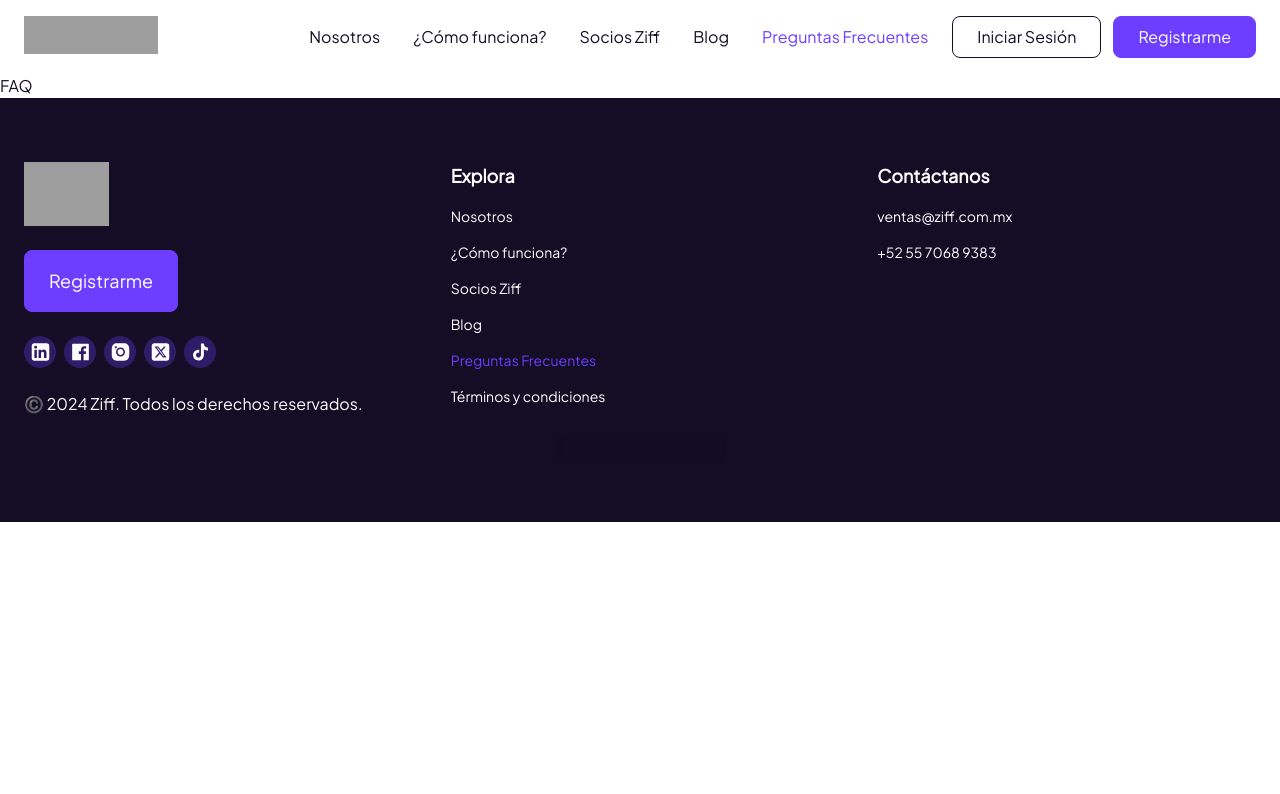
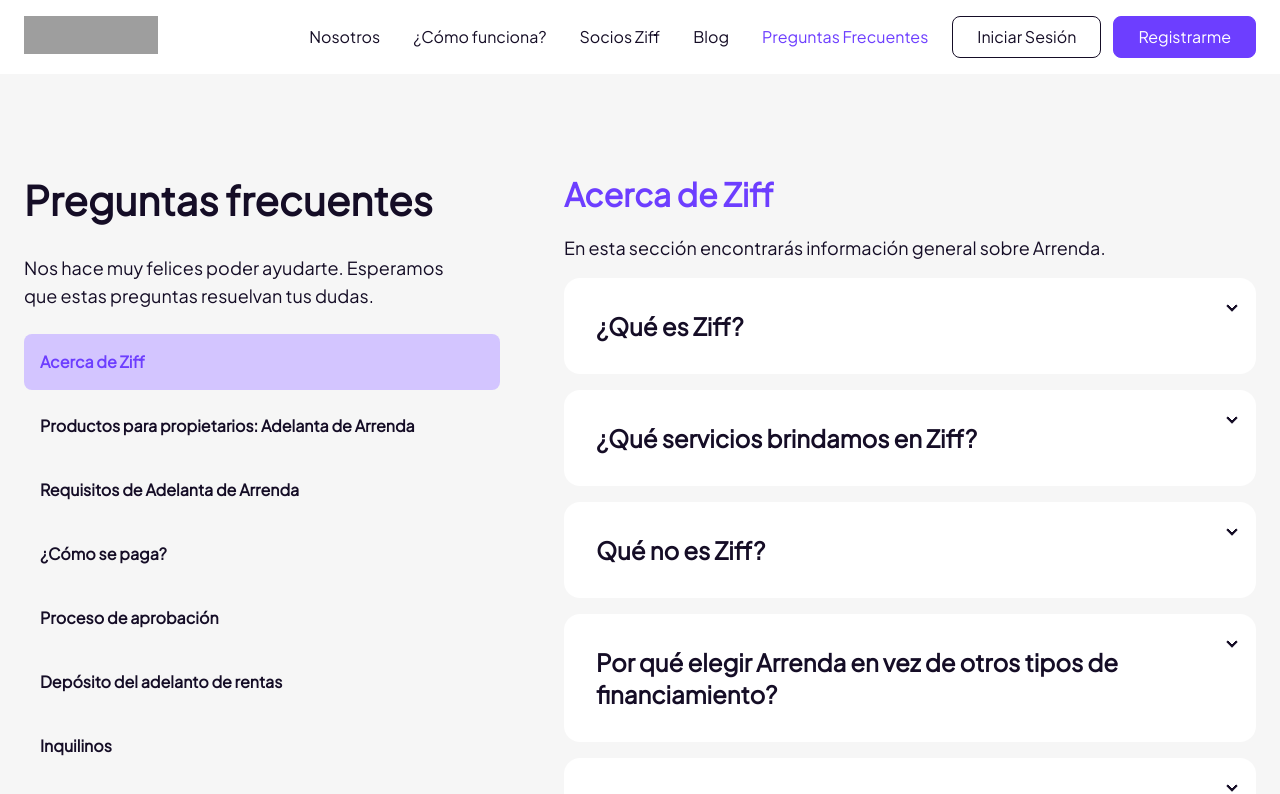
Before and after one commit to Trescento/adelanta, a Nuxt app: page /faq in a window 1280 px wide. Shown: the top 794 px of the page. Built offline with nearby package versions, Linux system fonts and the light colour scheme; grey boxes are pictures that could not be loaded.

Commit message:
Add FAQ view

```diff
--- a/src/assets/css/main.css
+++ b/src/assets/css/main.css
@@ -7,4 +7,11 @@
   .scroll-bar-hidden::-webkit-scrollbar {
     display: none;
   }
+  select.no-select-icon {
+    -moz-appearance: none;
+    -webkit-appearance: none;
+  }
+  select.no-select-icon::-ms-expand {
+    display: none;
+  }
 }
--- /dev/null
+++ b/src/components/faq/TopicButton.vue
@@ -0,0 +1,11 @@
+<template>
+  <button :class="`text-left p-4 font-bold rounded-lg transition-colors ${props.active ? ' bg-brand-purple-light text-brand' : ''}`">
+    <slot />
+  </button>
+</template>
+
+<script setup lang="ts">
+const props = defineProps<{
+  active?: boolean
+}>()
+</script>
--- /dev/null
+++ b/src/components/view/ViewFAQ.vue
@@ -0,0 +1,177 @@
+<template>
+  <section class="bg-brand-gray90">
+    <div class="md:hidden relative">
+      <select class="rounded-none w-full bg-brand-purple-light text-brand pl-6 pr-16 font-bold text-lg py-6 no-select-icon" @change="handleChange">
+        <option v-for="topic in topics" :key="topic.name">
+          {{ topic.name }}
+        </option>
+      </select>
+      <div class="absolute bg-brand rounded-full h-8 w-8 grid place-content-center right-4 top-1/2 -translate-y-1/2">
+        <svg width="16" height="9" viewBox="0 0 16 9" fill="none" xmlns="http://www.w3.org/2000/svg">
+          <path d="M15 1L8 8L1 0.999999" stroke="white" stroke-width="2" stroke-linecap="round" stroke-linejoin="round" />
+        </svg>
+      </div>
+    </div>
+    <div class="container grid md:grid-cols-12 gap-16 py-24">
+      <div class="md:col-span-5 flex flex-col gap-6">
+        <h1 class="font-bold text-[2.5rem]">
+          Preguntas frecuentes
+        </h1>
+        <p class="text-lg text-balance">
+          Nos hace muy felices poder ayudarte. Esperamos que estas preguntas resuelvan tus dudas.
+        </p>
+        <div class="hidden md:flex flex-col gap-2">
+          <FaqTopicButton
+            v-for="topic in topics"
+            :key="topic.name"
+            :active="topic.name === selectedTopic.name"
+            @click="selectedTopic = topic"
+          >
+            {{ topic.name }}
+          </FaqTopicButton>
+        </div>
+      </div>
+      <div class="md:col-span-7 flex flex-col gap-4">
+        <h2 class="text-brand text-[2rem] font-bold">
+          {{ selectedTopic.name }}
+        </h2>
+        <p class="text-lg">
+          En esta sección encontrarás información general sobre Arrenda.
+        </p>
+        <div
+          v-for="question in selectedTopic.questions"
+          :key="question.question"
+          class="collapse collapse-arrow bg-white"
+        >
+          <input type="radio" name="my-accordion-2" class="peer">
+          <div class="collapse-title text-xl font-medium p-8">
+            <p class="text-2xl font-bold peer-checked:text-brand">
+              {{ question.question }}
+            </p>
+          </div>
+          <div class="collapse-content">
+            <p class="text-lg px-5">
+              {{ question.answer }}
+            </p>
+          </div>
+        </div>
+      </div>
+    </div>
+  </section>
+</template>
+
+<script setup lang="ts">
+interface Question {
+  question: string
+  answer: string
+}
+interface Topic {
+  name: string
+  questions: Question[]
+}
+
+const topics: Topic[] = [
+  {
+    name: 'Acerca de Ziff',
+    questions: [
+      {
+        question: '¿Qué es Ziff?',
+        answer: 'Ziff es una plataforma de arrendamiento que ofrece soluciones para propietarios e inquilinos.'
+      },
+      {
+        question: '¿Qué servicios brindamos en Ziff?',
+        answer: 'En Ziff ofrecemos servicios de arrendamiento, administración de propiedades y garantías de arrendamiento.'
+      },
+      {
+        question: 'Qué no es Ziff?',
+        answer: 'Ziff no es una inmobiliaria, ni una empresa de bienes raíces. Ziff es una plataforma de tecnología que facilita el arrendamiento de propiedades.'
+      },
+      {
+        question: 'Por qué elegir Arrenda en vez de otros tipos de financiamiento?',
+        answer: 'Arrenda es una solución de financiamiento que no requiere de garantías hipotecarias, lo que permite a los propietarios obtener liquidez inmediata.'
+      },
+      {
+        question: '¿Cuál es la zona de cobertura?',
+        answer: 'Actualmente, Arrenda opera en la Ciudad de México y el Estado de México.'
+      },
+      {
+        question: '¿Cómo puedo contactar a Arrenda?',
+        answer: 'Puedes contactarnos a través de nuestro chat en línea, o enviándonos un correo electrónico a info@ziff.com.mx'
+      }
+    ]
+  },
+  {
+    name: 'Productos para propietarios: Adelanta de Arrenda',
+    questions: [
+      {
+        question: '¿Qué es Adelanta de Arrenda?',
+        answer: 'Adelanta de Arrenda es un producto financiero que permite a los propietarios recibir por adelantado el pago de rentas futuras de sus inmuebles, mejorando su flujo de efectivo.'
+      },
+      {
+        question: 'Beneficios de Adelanta de Arrenda',
+        answer: 'Los principales beneficios incluyen liquidez inmediata, sin necesidad de esperar el pago mensual de rentas, y sin la necesidad de garantías hipotecarias o avales.'
+      }
+    ]
+  },
+  {
+    name: 'Requisitos de Adelanta de Arrenda',
+    questions: [
+      {
+        question: '¿Cuáles son los requisitos para acceder a Adelanta de Arrenda?',
+        answer: 'Los requisitos incluyen ser propietario de un inmueble en la zona de cobertura, tener un contrato de arrendamiento vigente, y pasar una verificación de crédito y antecedentes del inmueble.'
+      }
+    ]
+  },
+  {
+    name: '¿Cómo se paga?',
+    questions: [
+      {
+        question: '¿Cómo se realiza el pago del adelanto de rentas?',
+        answer: 'El pago se realiza mediante transferencia bancaria directa al propietario, una vez aprobada la solicitud y firmado el acuerdo de adelanto de rentas.'
+      }
+    ]
+  },
+  {
+    name: 'Proceso de aprobación',
+    questions: [
+      {
+        question: '¿Cuál es el proceso de aprobación para Adelanta de Arrenda?',
+        answer: 'El proceso incluye la solicitud en línea, revisión de documentos del inmueble y del propietario, verificación de crédito, y la firma del acuerdo de adelanto.'
+      }
+    ]
+  },
+  {
+    name: 'Depósito del adelanto de rentas',
+    questions: [
+      {
+        question: '¿Cuánto tiempo toma recibir el depósito del adelanto de rentas?',
+        answer: 'Una vez aprobada la solicitud y firmado el acuerdo, el depósito se realiza en un plazo de 48 a 72 horas hábiles.'
+      }
+    ]
+  },
+  {
+    name: 'Inquilinos',
+    questions: [
+      {
+        question: '¿Cómo afecta Adelanta de Arrenda a los inquilinos?',
+        answer: 'Adelanta de Arrenda no afecta los términos del contrato de arrendamiento para los inquilinos, quienes continúan pagando sus rentas de manera habitual.'
+      },
+      {
+        question: '¿Pueden los inquilinos solicitar Adelanta de Arrenda?',
+        answer: 'No, Adelanta de Arrenda es un producto exclusivo para propietarios. Sin embargo, los inquilinos pueden beneficiarse de otros servicios que ofrece Ziff para mejorar su experiencia de arrendamiento.'
+      }
+    ]
+  }
+
+]
+
+const selectedTopic = useState<Topic>('faq-topic', () => topics[0])
+
+const handleChange = (event: Event) => {
+  const target = event.target as HTMLSelectElement
+  const sTopic = topics.find(topic => topic.name === target.value)
+  if (sTopic !== undefined) {
+    selectedTopic.value = sTopic
+  }
+}
+</script>
--- a/src/pages/faq.vue
+++ b/src/pages/faq.vue
@@ -1,3 +1,9 @@
+<script setup lang="ts">
+definePageMeta({
+  headerColor: 'gray90'
+})
+</script>
+
 <template>
-  <p>FAQ</p>
+  <ViewFAQ />
 </template>
```
